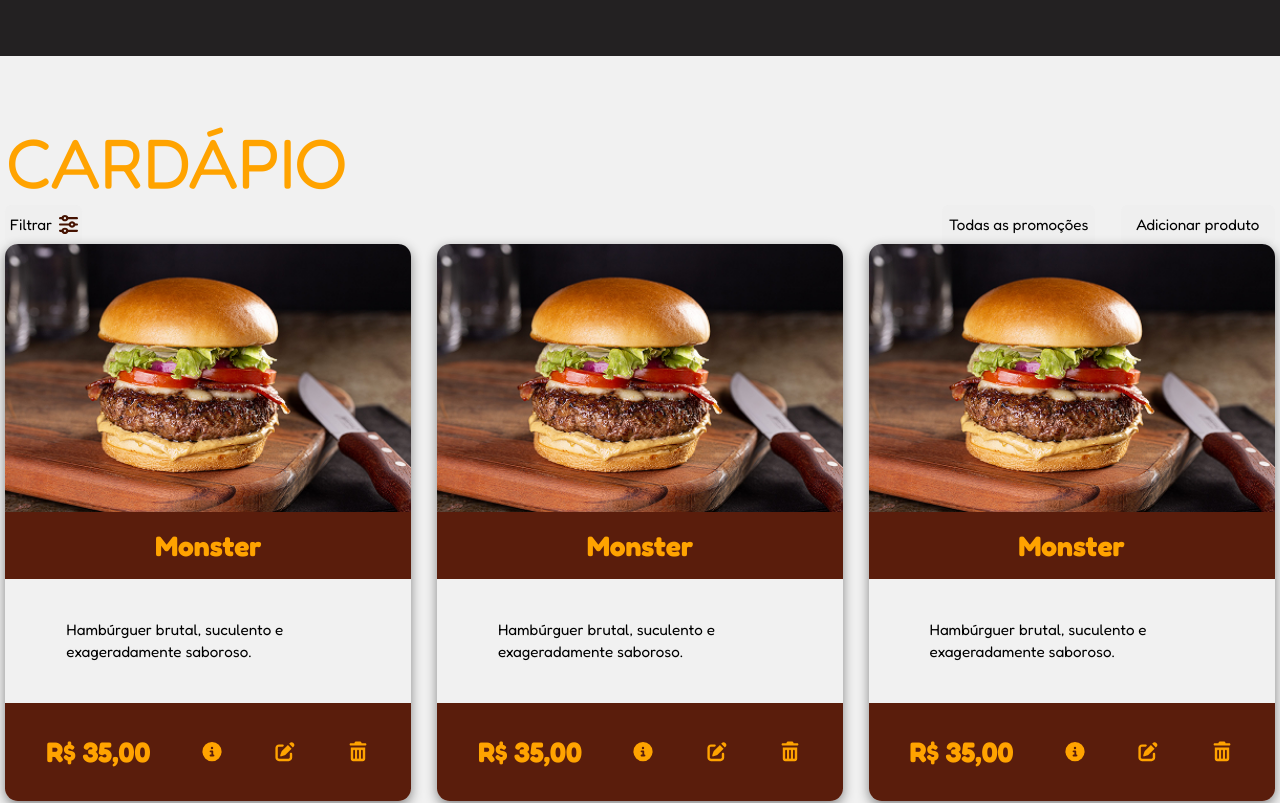
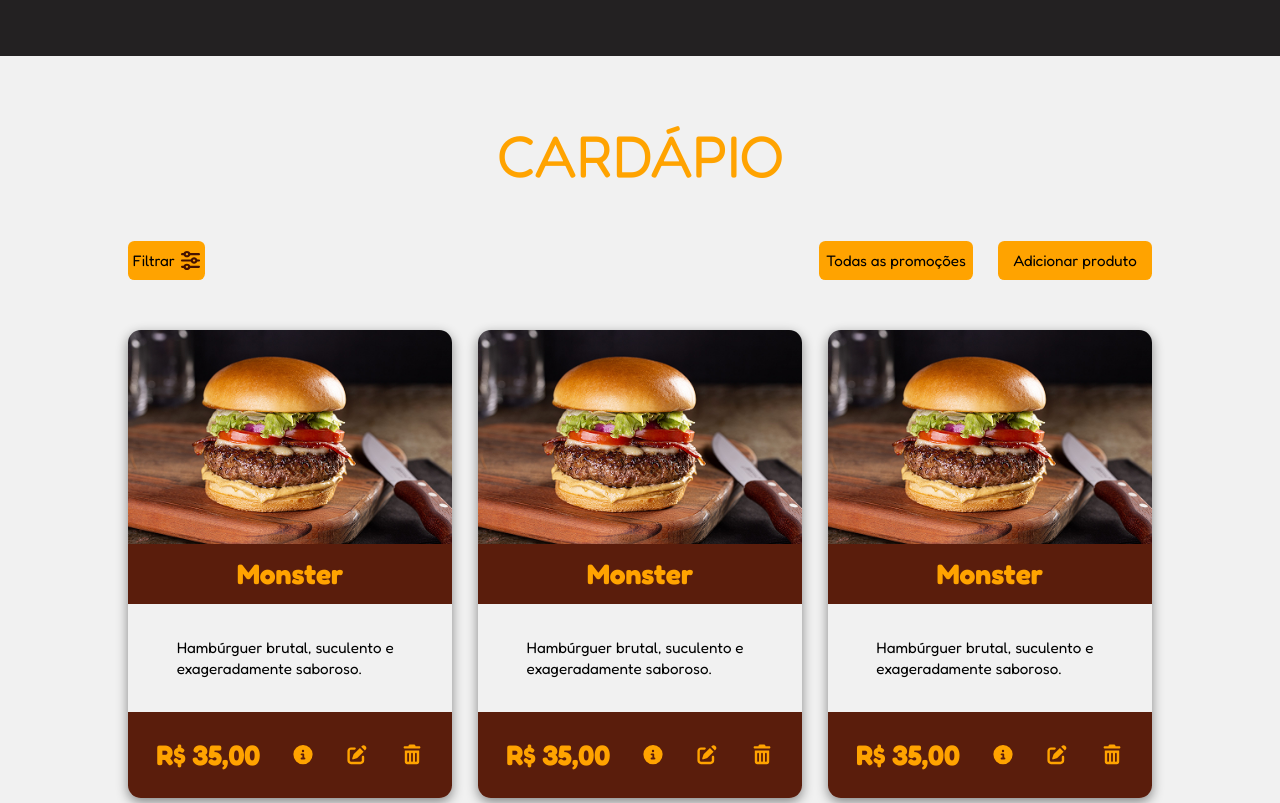
Before and after one commit to nicollasOR/react-nextjs-study, a Next.js app in the folder nextjs/vh-burguer/: page /home in a window 1280 px wide. Shown: the part 1280-2083 px from the top of the page. Built offline with nearby package versions, Linux system fonts and the light colour scheme.

Commit message:
🔨 feat: updating list_product 🔨

```diff
--- a/nextjs/vh-burguer/src/components/lista-produto/Lista_produto.tsx
+++ b/nextjs/vh-burguer/src/components/lista-produto/Lista_produto.tsx
@@ -3,21 +3,21 @@ import styles from './listaProduto.module.css'
 
 const ListaProduto = () => {
     return (
-        <section id={`${styles.cardapio} layout_guide`}>
+        <section className={`${styles.cardapio} layout_guide`}>
             <h2 id={styles.h2}>CARDÁPIO</h2>
             {/* componente da lista cardápio */}
 
 
 
-            <div id={styles.botoes}>
+            <div className={styles.botoes}>
                 <button> Filtrar <img src="../imgs/edicoesF.svg" id={styles.editar} alt="" /></button>
-                <div id={styles.botoes_adm}>
+                <div className={styles.botoes_adm}>
                     <button> Todas as promoções              </button>
                     <button> Adicionar produto               </button>
                 </div>
             </div>
 
-            <ul id={styles.hamburgueres_lado_sup}>
+            <ul className={styles.hamburgueres_lado_sup}>
                 <CardProduto />
                 <CardProduto />
                 <CardProduto />
--- a/nextjs/vh-burguer/src/components/lista-produto/listaProduto.module.css
+++ b/nextjs/vh-burguer/src/components/lista-produto/listaProduto.module.css
@@ -1,23 +1,22 @@
-#cardapio{
+.cardapio{
     width: 80%;
     display: flex;
     flex-direction: column;
     justify-content: center;
-    align-self: center;
+    align-items: center;
     gap: clamp(2vw, 50px, 4vw);
     margin: 0 0 5% 0;
 }
 
-
-#h2
+.cardapio h2
 {
-    font-size: 70px;
+    font-size: var(--tamanho-h2);
     color: var(--laranja-destaque);
     font-weight: 400;
 }
 
 
-#botoes{
+.botoes{
     display: flex;
     flex-direction: row;
     justify-content: space-between;
@@ -25,56 +24,55 @@
     width: 100%;
 }
 
-#botoes button{
+.botoes button{
     display: flex;
     border: none;
     border-radius: .5vw;
     align-items: center;
     justify-content: center;
     width: 6vw;
-    /* height: 5.5vh; */
     height: clamp(2.6vw, 5.5vh, 3vw);
 }
 
-#botoes :first-child{
+.botoes :first-child{
 
     display: flex;
     gap: .5vw;
     font-size: clamp(1vw, 0.95rem, 1.2vw);
 }
 
-#botoes :first-child img{
+.botoes :first-child img{
     width: 1.5vw;
 }
 
-#botoes_adm{
+.botoes_adm{
     display: flex;
     flex-direction: row;
     gap: 2vw;
     white-space: nowrap;
 }
 
-#botoes_adm button{
+.botoes_adm button{
     width: 12vw;
     font-size: clamp(1vw, 0.95rem, 1.2vw);
 
 }
 
-#botoes button{
-    /* transition: transform 0.5s ease, color 0.5s ease;  */
+.botoes button{
+    background-color: var(--laranja-destaque);
     transition: .25s ease-in-out;
 
 }
 
-#botoes button:hover{
+.botoes button:hover{
+    background-color: var(--fundo-escuro);
     cursor: pointer;
-    background-color: var(--laranja-destaque);
 }
 
 
 
 
-#hamburgueres_lado_sup{
+.hamburgueres_lado_sup{
     width: 100%;
     height: 100%;
     display: grid;
```
